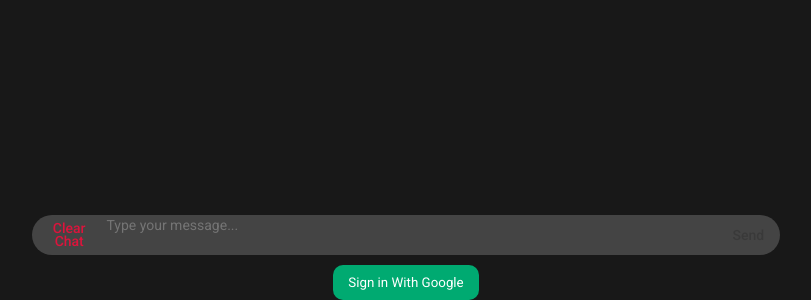
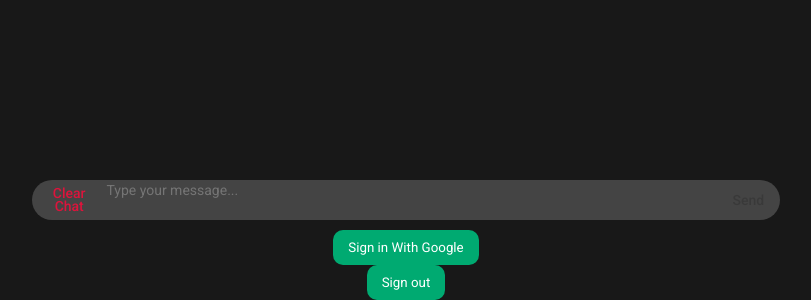
Before and after one commit to justberatt/realTimeChatApp, a plain HTML site: page index.html in a window 1280 px wide. Shown: the part 500-800 px from the top of the page, without its empty margins (234-1045 px from the left). Drawn offline with Linux system fonts and the light colour scheme; no server answers.

Commit message:
Implemented signout too, all I have to do now, is create the appropriate pages, and make the app to work seamlesly for every user

```diff
--- a/index.css
+++ b/index.css
@@ -74,12 +74,14 @@
     margin-right: 15px;
 }
 
-.sign-in-btn-container {
+.sign-in-btn-container,
+.sign-out-btn-container {
     display: flex;
     justify-content: center;
 }
 
-.sign-in-btn {
+.sign-in-btn,
+.sign-out-btn {
     padding: 10px 15px;
     background-color: rgb(0, 170, 113);
     border-radius: 10px;
--- a/index.html
+++ b/index.html
@@ -31,8 +31,13 @@
                     <button class="send-button disabledBtn" id="send-button">Send</button>
                 </div>
             </div>
+            <!-- I will probably add the sing-in and sig-out buttons dynamically later on based on the page the user is located
+             but for now, this is fine, so that I can test it and learn how to use the sign-in and sign-out functions of Firebase -->
             <div class="sign-in-btn-container" id="sign-in-btn-container">
                 <button class="sign-in-btn" id="sign-in-btn">Sign in With Google</button>
+            </div>
+            <div class="sign-out-btn-container" id="sign-out-btn-container">
+                <button class="sign-out-btn" id="sign-out-btn">Sign out</button>
             </div>
         </div>
     </div>
--- a/index.js
+++ b/index.js
@@ -1,5 +1,5 @@
 import { app, auth } from "./firebase/firebaseConfig.js";
-import { GoogleAuthProvider, signInWithPopup } from "https://www.gstatic.com/firebasejs/10.13.2/firebase-auth.js"
+import { GoogleAuthProvider, signInWithPopup, signOut } from "https://www.gstatic.com/firebasejs/10.13.2/firebase-auth.js"
 import { getDatabase, ref, push, onValue, remove } from "https://www.gstatic.com/firebasejs/10.13.2/firebase-database.js"
 
 const database = getDatabase(app);
@@ -74,10 +74,22 @@
     return signInWithPopup(auth, provider);
 }
 
+const handleSignOut = () => {
+    signOut(auth).then(() => {
+        // Sign-out successful.
+        console.log("success")
+      }).catch((error) => {
+        // An error happened.
+        console.log(error)
+      });
+}
+
 const signInBtn = document.querySelector("#sign-in-btn");
+const signOutBtn = document.querySelector("#sign-out-btn");
 
 messageInput.addEventListener('keypress', handleSend)
 messageInput.addEventListener('input', toggleSendButton);
 sendBtn.addEventListener('click',  handleSend);
 removeBtn.addEventListener('click', clearData);
 signInBtn.addEventListener('click', handleGoogle);
+signOutBtn.addEventListener('click', handleSignOut);
```
